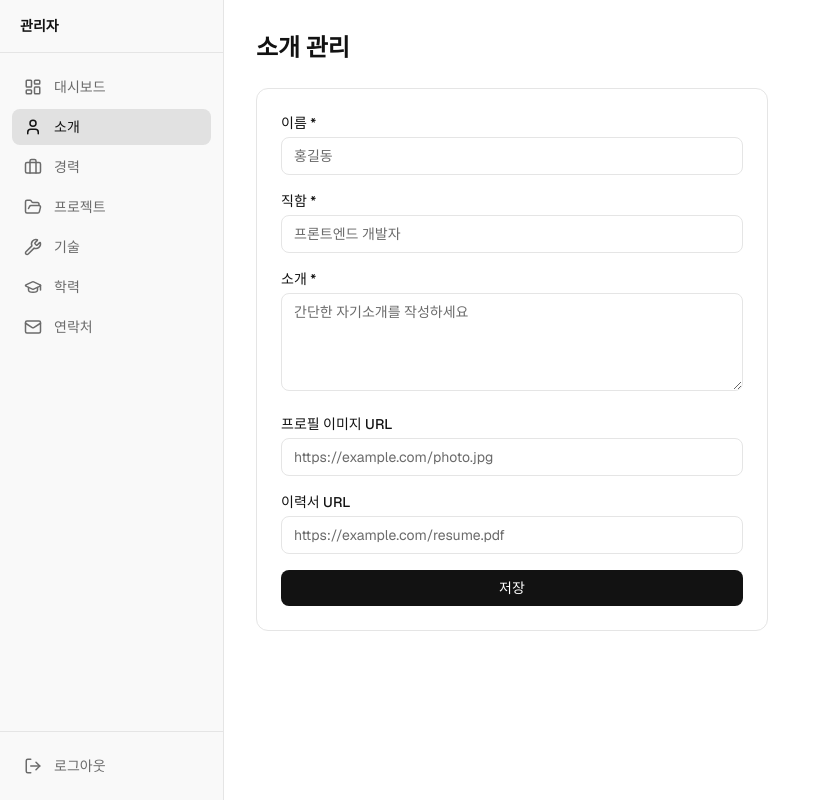
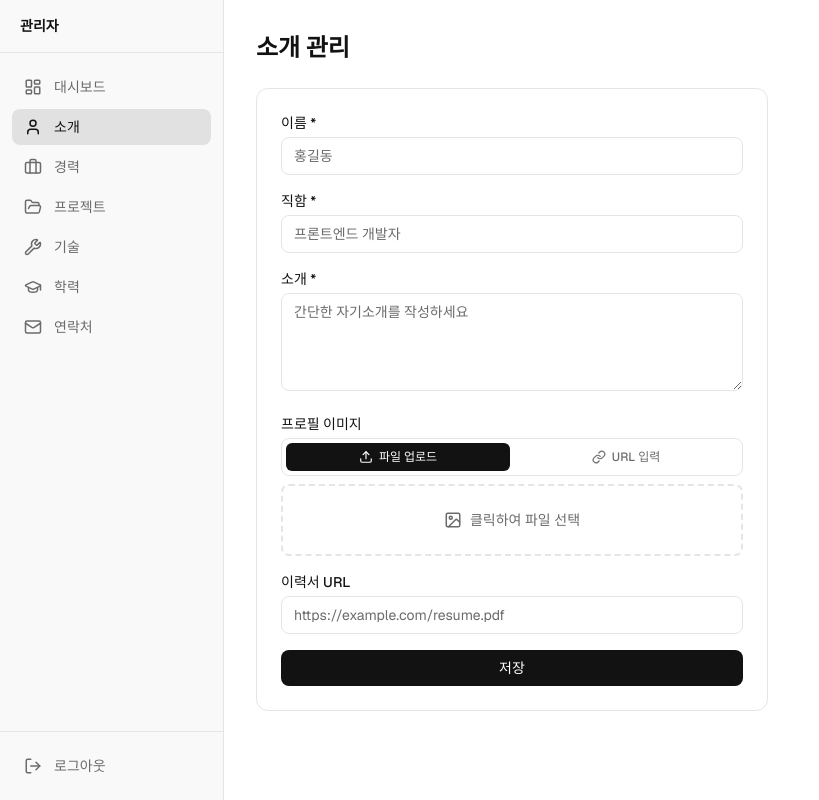
Before and after one commit to ParkJinWu/portfolio-resume, a Next.js app: page /admin/about in a window 1280 px wide. Shown: the whole page, without its empty margins (0-819 px from the left). Built offline with nearby package versions, Linux system fonts and the light colour scheme; no server answers; the database is empty.

Commit message:
feat: Vercel Blob 이미지 업로드 연동

```diff
--- /dev/null
+++ b/app/api/upload/route.ts
@@ -0,0 +1,27 @@
+import { handleUpload, type HandleUploadBody } from '@vercel/blob/client'
+import { NextRequest, NextResponse } from 'next/server'
+import { requireAuth } from '@/lib/auth-guard'
+
+export async function POST(req: NextRequest): Promise<NextResponse> {
+  const authError = await requireAuth()
+  if (authError) return authError as unknown as NextResponse
+
+  const body = (await req.json()) as HandleUploadBody
+
+  try {
+    const jsonResponse = await handleUpload({
+      body,
+      request: req,
+      onBeforeGenerateToken: async () => ({
+        allowedContentTypes: ['image/jpeg', 'image/png', 'image/gif', 'image/webp', 'image/svg+xml'],
+        maximumSizeInBytes: 10 * 1024 * 1024, // 10MB
+      }),
+      onUploadCompleted: async () => {},
+    })
+
+    return NextResponse.json(jsonResponse)
+  } catch (error) {
+    const message = error instanceof Error ? error.message : '업로드 실패'
+    return NextResponse.json({ error: message }, { status: 400 })
+  }
+}
--- /dev/null
+++ b/components/admin/ImageUpload.tsx
@@ -0,0 +1,156 @@
+'use client'
+
+import { useState, useRef } from 'react'
+import { upload } from '@vercel/blob/client'
+import { Upload, X, Link, ImageIcon } from 'lucide-react'
+
+interface ImageUploadProps {
+  value: string
+  onChange: (url: string) => void
+  accept?: string
+  label?: string
+  placeholder?: string
+}
+
+export function ImageUpload({
+  value,
+  onChange,
+  accept = 'image/*',
+  label = '이미지',
+  placeholder = 'https://example.com/image.jpg',
+}: ImageUploadProps) {
+  const [mode, setMode] = useState<'upload' | 'url'>('upload')
+  const [isUploading, setIsUploading] = useState(false)
+  const [error, setError] = useState<string | null>(null)
+  const fileInputRef = useRef<HTMLInputElement>(null)
+
+  const handleFileChange = async (e: React.ChangeEvent<HTMLInputElement>) => {
+    const file = e.target.files?.[0]
+    if (!file) return
+
+    setError(null)
+    setIsUploading(true)
+
+    try {
+      const blob = await upload(file.name, file, {
+        access: 'public',
+        handleUploadUrl: '/api/upload',
+      })
+      onChange(blob.url)
+    } catch (err) {
+      setError(err instanceof Error ? err.message : '업로드에 실패했습니다')
+    } finally {
+      setIsUploading(false)
+      if (fileInputRef.current) fileInputRef.current.value = ''
+    }
+  }
+
+  const handleClear = () => {
+    onChange('')
+    setError(null)
+  }
+
+  const inputClass =
+    'w-full rounded-lg border border-border bg-background px-3 py-2 text-sm text-foreground placeholder:text-muted focus:outline-none focus:ring-2 focus:ring-foreground/20'
+
+  return (
+    <div>
+      <label className="mb-1 block text-sm font-medium text-foreground">{label}</label>
+
+      {/* 모드 전환 탭 */}
+      <div className="mb-2 flex gap-1 rounded-lg border border-border p-1">
+        <button
+          type="button"
+          onClick={() => setMode('upload')}
+          className={`flex flex-1 items-center justify-center gap-1.5 rounded-md px-3 py-1.5 text-xs font-medium transition-colors ${
+            mode === 'upload'
+              ? 'bg-foreground text-background'
+              : 'text-muted hover:text-foreground'
+          }`}
+        >
+          <Upload size={14} />
+          파일 업로드
+        </button>
+        <button
+          type="button"
+          onClick={() => setMode('url')}
+          className={`flex flex-1 items-center justify-center gap-1.5 rounded-md px-3 py-1.5 text-xs font-medium transition-colors ${
+            mode === 'url'
+              ? 'bg-foreground text-background'
+              : 'text-muted hover:text-foreground'
+          }`}
+        >
+          <Link size={14} />
+          URL 입력
+        </button>
+      </div>
+
+      {/* 파일 업로드 모드 */}
+      {mode === 'upload' && (
+        <div>
+          <input
+            ref={fileInputRef}
+            type="file"
+            accept={accept}
+            onChange={handleFileChange}
+            disabled={isUploading}
+            className="hidden"
+          />
+          <button
+            type="button"
+            onClick={() => fileInputRef.current?.click()}
+            disabled={isUploading}
+            className={`flex w-full items-center justify-center gap-2 rounded-lg border-2 border-dashed border-border px-4 py-6 text-sm transition-colors hover:border-foreground/40 disabled:opacity-50 ${
+              isUploading ? 'cursor-wait' : 'cursor-pointer'
+            }`}
+          >
+            {isUploading ? (
+              <span className="text-muted">업로드 중...</span>
+            ) : (
+              <>
+                <ImageIcon size={18} className="text-muted" />
+                <span className="text-muted">클릭하여 파일 선택</span>
+              </>
+            )}
+          </button>
+        </div>
+      )}
+
+      {/* URL 입력 모드 */}
+      {mode === 'url' && (
+        <input
+          type="text"
+          value={value}
+          onChange={(e) => onChange(e.target.value)}
+          className={inputClass}
+          placeholder={placeholder}
+        />
+      )}
+
+      {/* 에러 메시지 */}
+      {error && <p className="mt-1 text-xs text-red-500">{error}</p>}
+
+      {/* 미리보기 */}
+      {value && (
+        <div className="mt-2 flex items-start gap-2">
+          <img
+            src={value}
+            alt="미리보기"
+            className="h-16 w-16 rounded-lg border border-border object-cover"
+          />
+          <div className="min-w-0 flex-1">
+            <p className="truncate text-xs text-muted">{value}</p>
+            <button
+              type="button"
+              onClick={handleClear}
+              className="mt-1 flex items-center gap-1 text-xs text-red-500 hover:text-red-600"
+            >
+              <X size={12} />
+              삭제
+            </button>
+          </div>
+        </div>
+      )}
+    </div>
+  )
+}
--- a/components/admin/forms/AboutForm.tsx
+++ b/components/admin/forms/AboutForm.tsx
@@ -1,6 +1,7 @@
 'use client'
 
 import { useForm } from 'react-hook-form'
+import { ImageUpload } from '@/components/admin/ImageUpload'
 
 export interface AboutFormData {
   name: string
@@ -17,7 +18,7 @@ interface AboutFormProps {
 }
 
 export function AboutForm({ defaultValues, onSubmit, isPending }: AboutFormProps) {
-  const { register, handleSubmit, formState: { errors } } = useForm<AboutFormData>({
+  const { register, handleSubmit, watch, setValue, formState: { errors } } = useForm<AboutFormData>({
     defaultValues: {
       name: defaultValues?.name ?? '',
       title: defaultValues?.title ?? '',
@@ -60,14 +61,12 @@ export function AboutForm({ defaultValues, onSubmit, isPending }: AboutFormProps
         {errors.bio && <p className="mt-1 text-xs text-red-500">{errors.bio.message}</p>}
       </div>
 
-      <div>
-        <label className="mb-1 block text-sm font-medium text-foreground">프로필 이미지 URL</label>
-        <input
-          {...register('imageUrl')}
-          className="w-full rounded-lg border border-border bg-background px-3 py-2 text-sm text-foreground placeholder:text-muted focus:outline-none focus:ring-2 focus:ring-foreground/20"
-          placeholder="https://example.com/photo.jpg"
-        />
-      </div>
+      <ImageUpload
+        value={watch('imageUrl')}
+        onChange={(url) => setValue('imageUrl', url)}
+        label="프로필 이미지"
+        placeholder="https://example.com/photo.jpg"
+      />
 
       <div>
         <label className="mb-1 block text-sm font-medium text-foreground">이력서 URL</label>
--- a/components/admin/forms/ProjectForm.tsx
+++ b/components/admin/forms/ProjectForm.tsx
@@ -1,6 +1,7 @@
 'use client'
 
 import { useForm } from 'react-hook-form'
+import { ImageUpload } from '@/components/admin/ImageUpload'
 
 interface ProjectFormData {
   title: string
@@ -31,7 +32,7 @@ export function ProjectForm({ defaultValues, onSubmit, isPending }: ProjectFormP
     ? defaultValues.tags.join(', ')
     : (defaultValues?.tags ?? '')
 
-  const { register, handleSubmit, formState: { errors } } = useForm<ProjectFormData>({
+  const { register, handleSubmit, watch, setValue, formState: { errors } } = useForm<ProjectFormData>({
     defaultValues: {
       title: defaultValues?.title ?? '',
       description: defaultValues?.description ?? '',
@@ -75,14 +76,12 @@ export function ProjectForm({ defaultValues, onSubmit, isPending }: ProjectFormP
         {errors.description && <p className="mt-1 text-xs text-red-500">{errors.description.message}</p>}
       </div>
 
-      <div>
-        <label className="mb-1 block text-sm font-medium text-foreground">이미지 URL</label>
-        <input
-          {...register('imageUrl')}
-          className="w-full rounded-lg border border-border bg-background px-3 py-2 text-sm text-foreground placeholder:text-muted focus:outline-none focus:ring-2 focus:ring-foreground/20"
-          placeholder="https://example.com/image.jpg"
-        />
-      </div>
+      <ImageUpload
+        value={watch('imageUrl')}
+        onChange={(url) => setValue('imageUrl', url)}
+        label="프로젝트 이미지"
+        placeholder="https://example.com/image.jpg"
+      />
 
       <div className="grid grid-cols-2 gap-4">
         <div>
--- a/components/admin/forms/SkillForm.tsx
+++ b/components/admin/forms/SkillForm.tsx
@@ -1,6 +1,7 @@
 'use client'
 
 import { useForm } from 'react-hook-form'
+import { ImageUpload } from '@/components/admin/ImageUpload'
 
 export interface SkillFormData {
   name: string
@@ -17,7 +18,7 @@ interface SkillFormProps {
 const CATEGORIES = ['Frontend', 'Backend', 'DevOps', 'Tool', 'Database', 'Language']
 
 export function SkillForm({ defaultValues, onSubmit, isPending }: SkillFormProps) {
-  const { register, handleSubmit, formState: { errors } } = useForm<SkillFormData>({
+  const { register, handleSubmit, watch, setValue, formState: { errors } } = useForm<SkillFormData>({
     defaultValues: {
       name: defaultValues?.name ?? '',
       category: defaultValues?.category ?? '',
@@ -53,14 +54,12 @@ export function SkillForm({ defaultValues, onSubmit, isPending }: SkillFormProps
         {errors.category && <p className="mt-1 text-xs text-red-500">{errors.category.message}</p>}
       </div>
 
-      <div>
-        <label className="mb-1 block text-sm font-medium text-foreground">아이콘 URL</label>
-        <input
-          {...register('iconUrl')}
-          className="w-full rounded-lg border border-border bg-background px-3 py-2 text-sm text-foreground placeholder:text-muted focus:outline-none focus:ring-2 focus:ring-foreground/20"
-          placeholder="https://example.com/icon.svg"
-        />
-      </div>
+      <ImageUpload
+        value={watch('iconUrl')}
+        onChange={(url) => setValue('iconUrl', url)}
+        label="아이콘"
+        placeholder="https://example.com/icon.svg"
+      />
 
       <button
         type="submit"
--- a/package.json
+++ b/package.json
@@ -14,6 +14,7 @@
     "@dnd-kit/utilities": "^3.2.2",
     "@prisma/client": "^6.19.2",
     "@tanstack/react-query": "^5.95.2",
+    "@vercel/blob": "^2.3.1",
     "lucide-react": "^1.6.0",
     "next": "16.2.1",
     "next-auth": "^5.0.0-beta.30",
```
Also changed, not shown: 1 other file (tests, documents, lock files or other folders).
